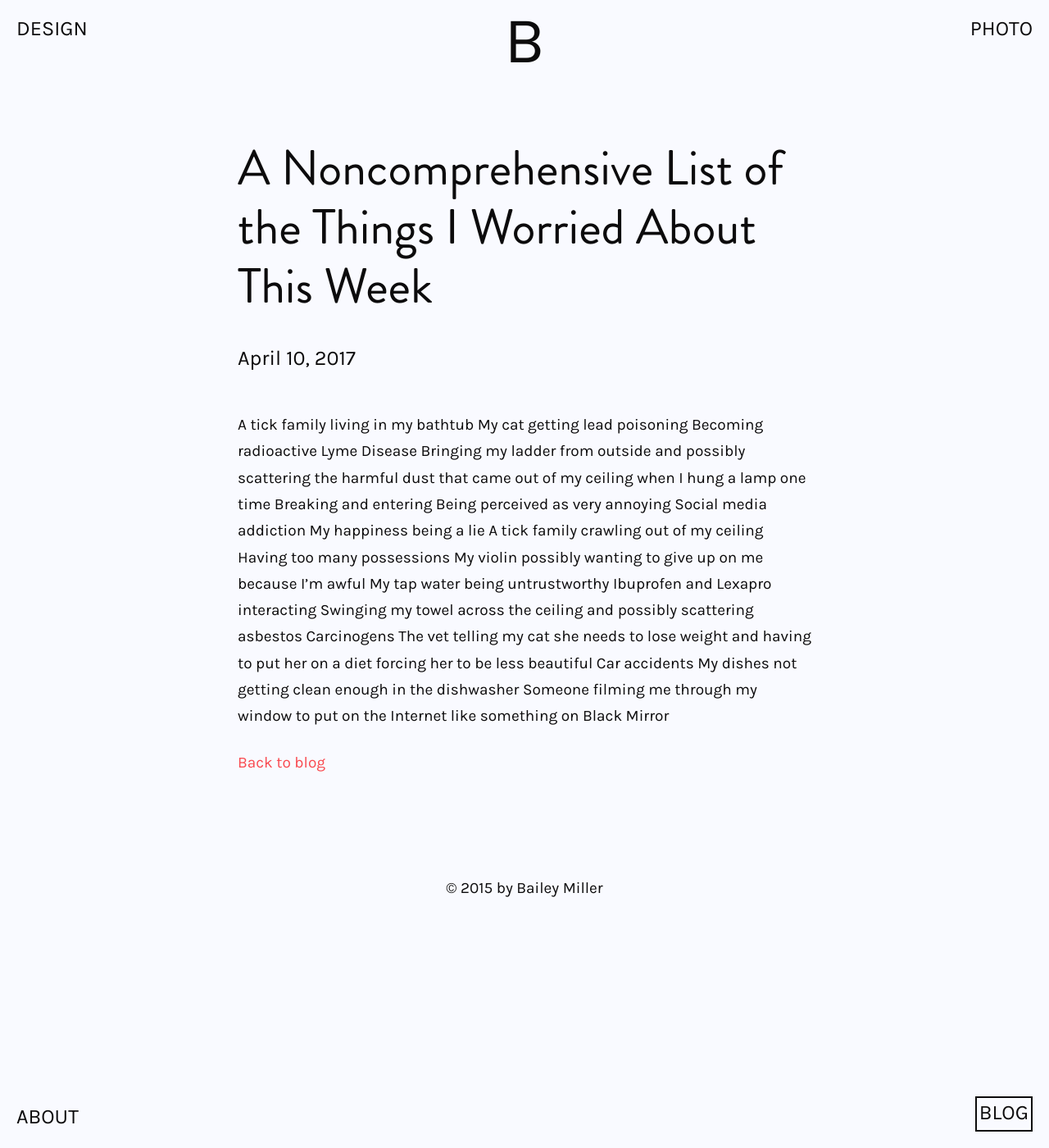
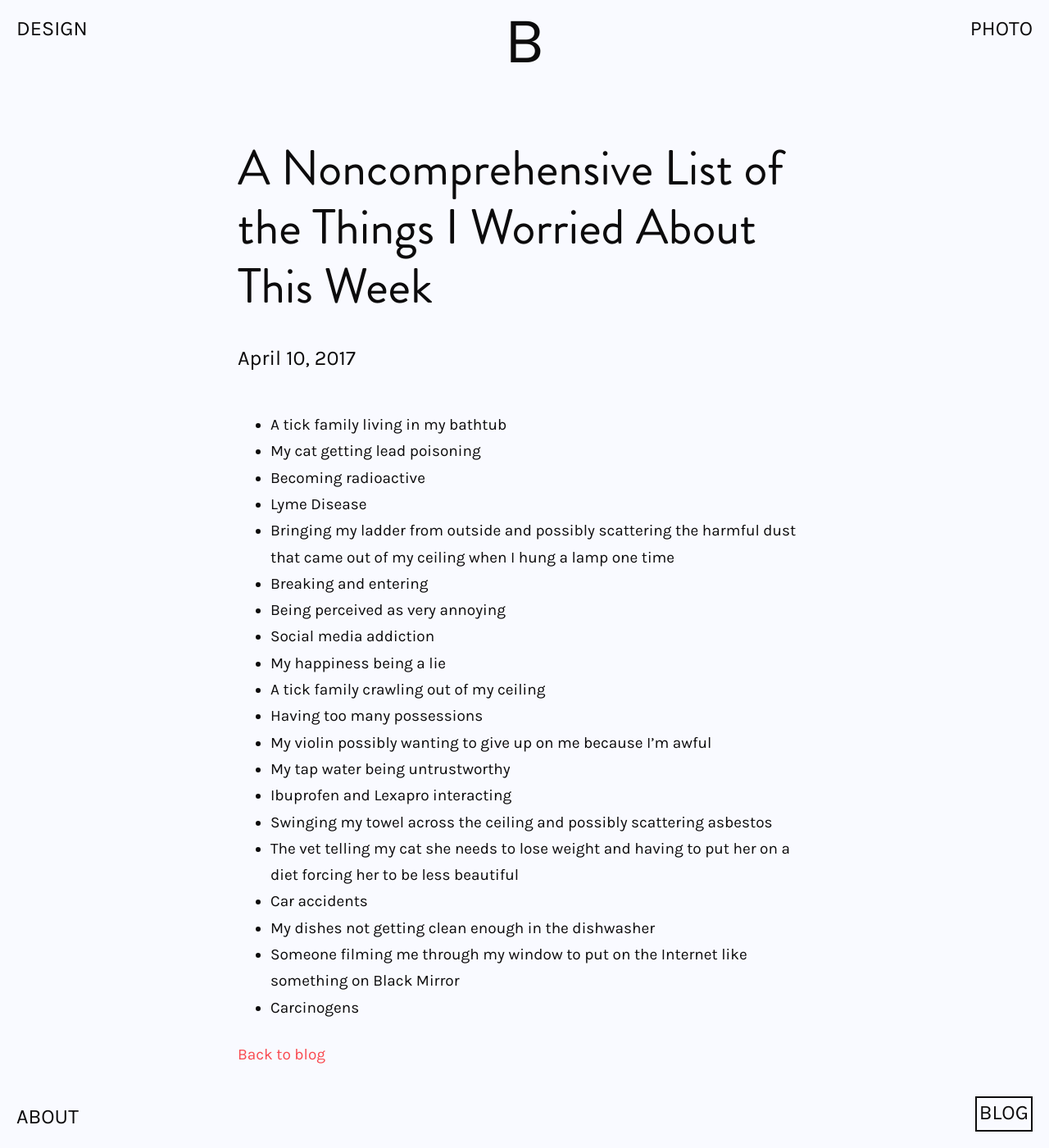
Before and after one commit to baileycmiller/blog, a Jekyll site: the page built from _posts/2017-04-10-a-noncomprehensive-list-of-the-things-i-worried-about-this-week.md, in a window 1280 px wide and 1400 px high. Shown: the whole window at 82% size. Built offline with Jekyll 4.4.1, drawn with Linux system fonts in a browser that asks for light colours; nearby versions of some CDN libraries.

```diff
--- a/_posts/2017-04-10-a-noncomprehensive-list-of-the-things-i-worried-about-this-week.md
+++ b/_posts/2017-04-10-a-noncomprehensive-list-of-the-things-i-worried-about-this-week.md
@@ -5,23 +5,23 @@ tags: about personal thoughts words
 layout: post
 ---
 
-A tick family living in my bathtub
-My cat getting lead poisoning
-Becoming radioactive
-Lyme Disease
-Bringing my ladder from outside and possibly scattering the harmful dust that came out of my ceiling when I hung a lamp one time
-Breaking and entering
-Being perceived as very annoying
-Social media addiction
-My happiness being a lie
-A tick family crawling out of my ceiling
-Having too many possessions
-My violin possibly wanting to give up on me because I'm awful
-My tap water being untrustworthy
-Ibuprofen and Lexapro interacting
-Swinging my towel across the ceiling and possibly scattering asbestos
-Carcinogens
-The vet telling my cat she needs to lose weight and having to put her on a diet forcing her to be less beautiful
-Car accidents
-My dishes not getting clean enough in the dishwasher
-Someone filming me through my window to put on the Internet like something on Black Mirror
+- A tick family living in my bathtub
+- My cat getting lead poisoning
+- Becoming radioactive
+- Lyme Disease
+- Bringing my ladder from outside and possibly scattering the harmful dust that came out of my ceiling when I hung a lamp one time
+- Breaking and entering
+- Being perceived as very annoying
+- Social media addiction
+- My happiness being a lie
+- A tick family crawling out of my ceiling
+- Having too many possessions
+- My violin possibly wanting to give up on me because I'm awful
+- My tap water being untrustworthy
+- Ibuprofen and Lexapro interacting
+- Swinging my towel across the ceiling and possibly scattering asbestos
+- The vet telling my cat she needs to lose weight and having to put her on a diet forcing her to be less beautiful
+- Car accidents
+- My dishes not getting clean enough in the dishwasher
+- Someone filming me through my window to put on the Internet like something on Black Mirror
+- Carcinogens
```
